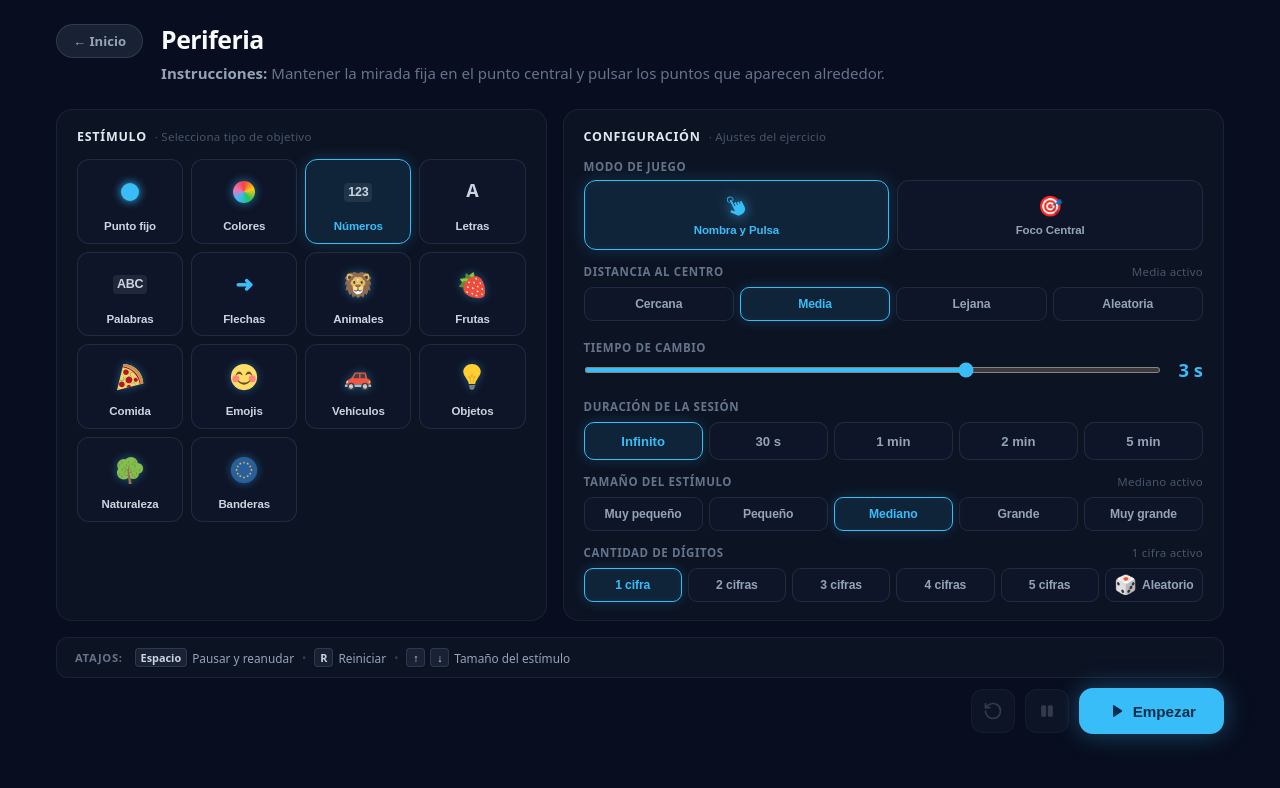
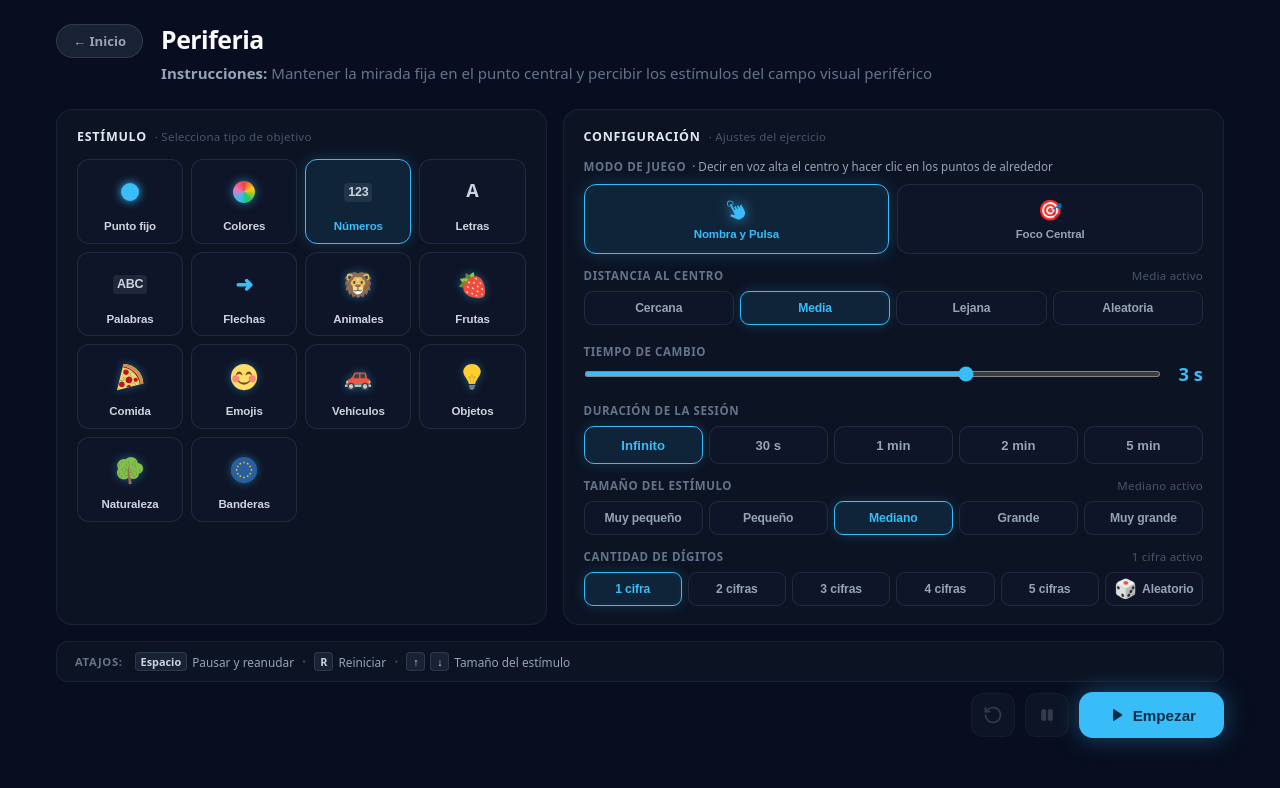
Before and after one commit to belencera/eyevt-app, a Next.js app: page /games/periphery in a window 1280 px wide. Shown: the top 788 px of the page. Built offline with nearby package versions, Linux system fonts and the light colour scheme.

Commit message:
mod: instrucciones periferia

```diff
--- a/app/games/periphery/page.js
+++ b/app/games/periphery/page.js
@@ -16,9 +16,12 @@ import {
   IconClick,
 } from '../_shared'
 
-const HINTS = {
-  'name-and-tap': 'Mantener la mirada fija en el punto central y pulsar los puntos que aparecen alrededor.',
-  'central-focus': 'Mantener la mirada fija en el punto central e identificar el estímulo que aparece en el campo periférico.',
+const PERIPHERY_HINT =
+  'Mantener la mirada fija en el punto central y percibir los estímulos del campo visual periférico'
+
+const MODE_DESCRIPTIONS = {
+  'name-and-tap': 'Decir en voz alta el centro y hacer clic en los puntos de alrededor',
+  'central-focus': 'Identificar el estímulo que aparece en la periferia manteniendo la mirada en el punto central',
 }
 
 export default function PeripheryGame() {
@@ -224,7 +227,7 @@ export default function PeripheryGame() {
   return (
     <GameShell
       title="Periferia"
-      hint={HINTS[mode]}
+      hint={PERIPHERY_HINT}
       session={shellSession}
       speedControl={{
         id: 'periphery-cadence',
@@ -246,9 +249,14 @@ export default function PeripheryGame() {
         <>
           {/* Selector de modo interactivo en cuadrícula idéntica a estímulos */}
           <div className="modeGridContainer">
-            <span className="controlLabel" id="periphery-mode-label">
-              Modo de juego
-            </span>
+            <div style={{ display: 'flex', alignItems: 'baseline', gap: '6px', flexWrap: 'wrap', marginBottom: '4px' }}>
+              <span className="controlLabel" id="periphery-mode-label" style={{ marginBottom: 0 }}>
+                Modo de juego
+              </span>
+              <span style={{ fontSize: '0.73rem', fontWeight: 500, color: '#94a3b8' }}>
+                · {MODE_DESCRIPTIONS[mode]}
+              </span>
+            </div>
             <div
               className="modeGrid"
               role="radiogroup"
```
